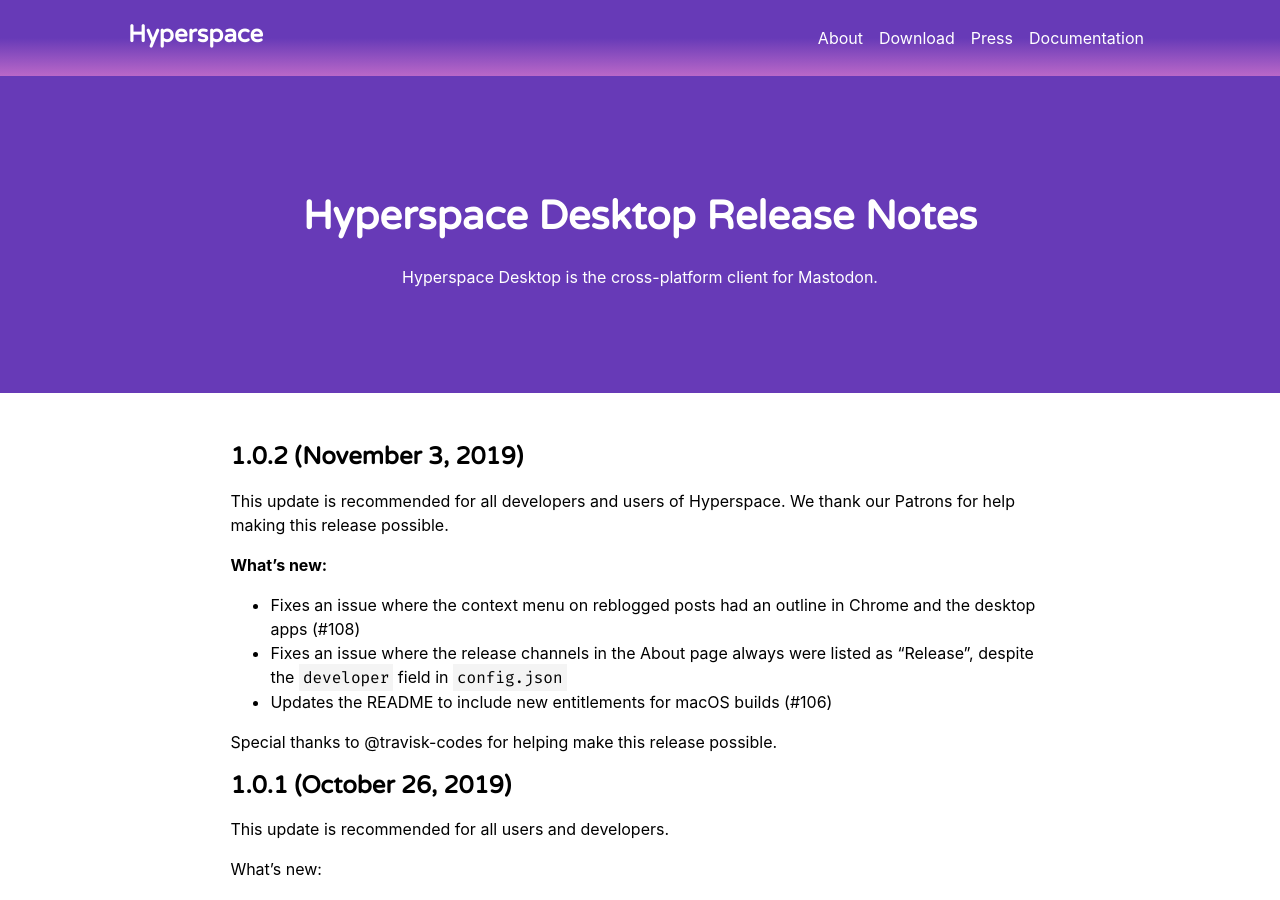
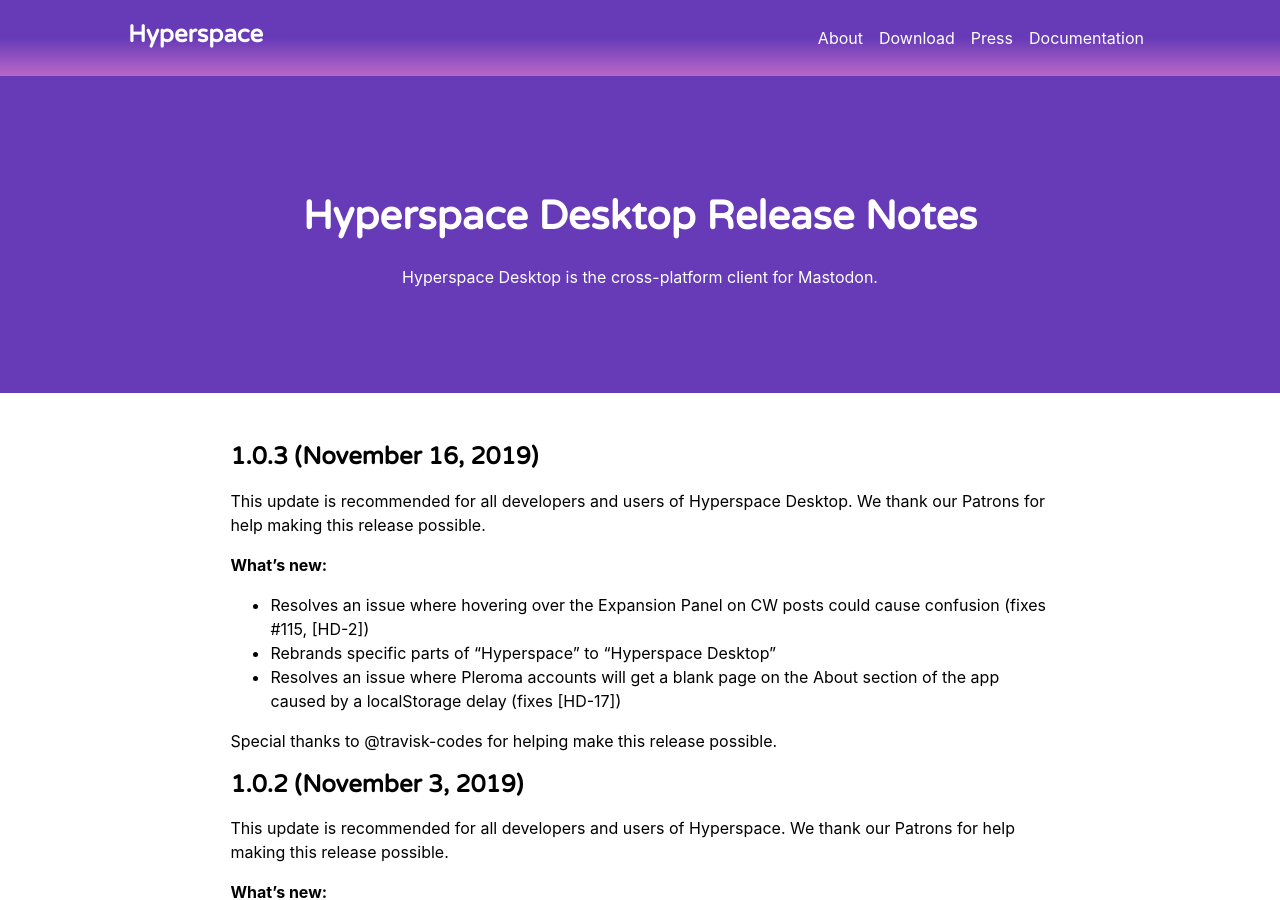
Before and after one commit to hyperspacedev/hyperspacedev.github.io, a Jekyll site: the page built from _releases/desktop.md, in a window 1280 px wide and 900 px high. Built offline with Jekyll 4.4.1, drawn with Linux system fonts in a browser that asks for light colours; nearby versions of some CDN libraries; some web fonts are replaced.

Commit message:
Add missing 1.0.3 release notes

```diff
--- a/_releases/desktop.md
+++ b/_releases/desktop.md
@@ -3,6 +3,17 @@
 layout: release
 description: Hyperspace Desktop is the cross-platform client for Mastodon.
 ---
+## 1.0.3 (November 16, 2019)
+This update is recommended for all developers and users of Hyperspace Desktop. We thank our Patrons for help making this release possible.
+
+**What's new:**
+
+- Resolves an issue where hovering over the Expansion Panel on CW posts could cause confusion (fixes #115, [HD-2])
+- Rebrands specific parts of "Hyperspace" to "Hyperspace Desktop"
+- Resolves an issue where Pleroma accounts will get a blank page on the About section of the app caused by a localStorage delay (fixes [HD-17])
+
+Special thanks to @travisk-codes for helping make this release possible.
+
 ## 1.0.2 (November 3, 2019)
 This update is recommended for all developers and users of Hyperspace. We thank our Patrons for help making this release possible.
 
```
